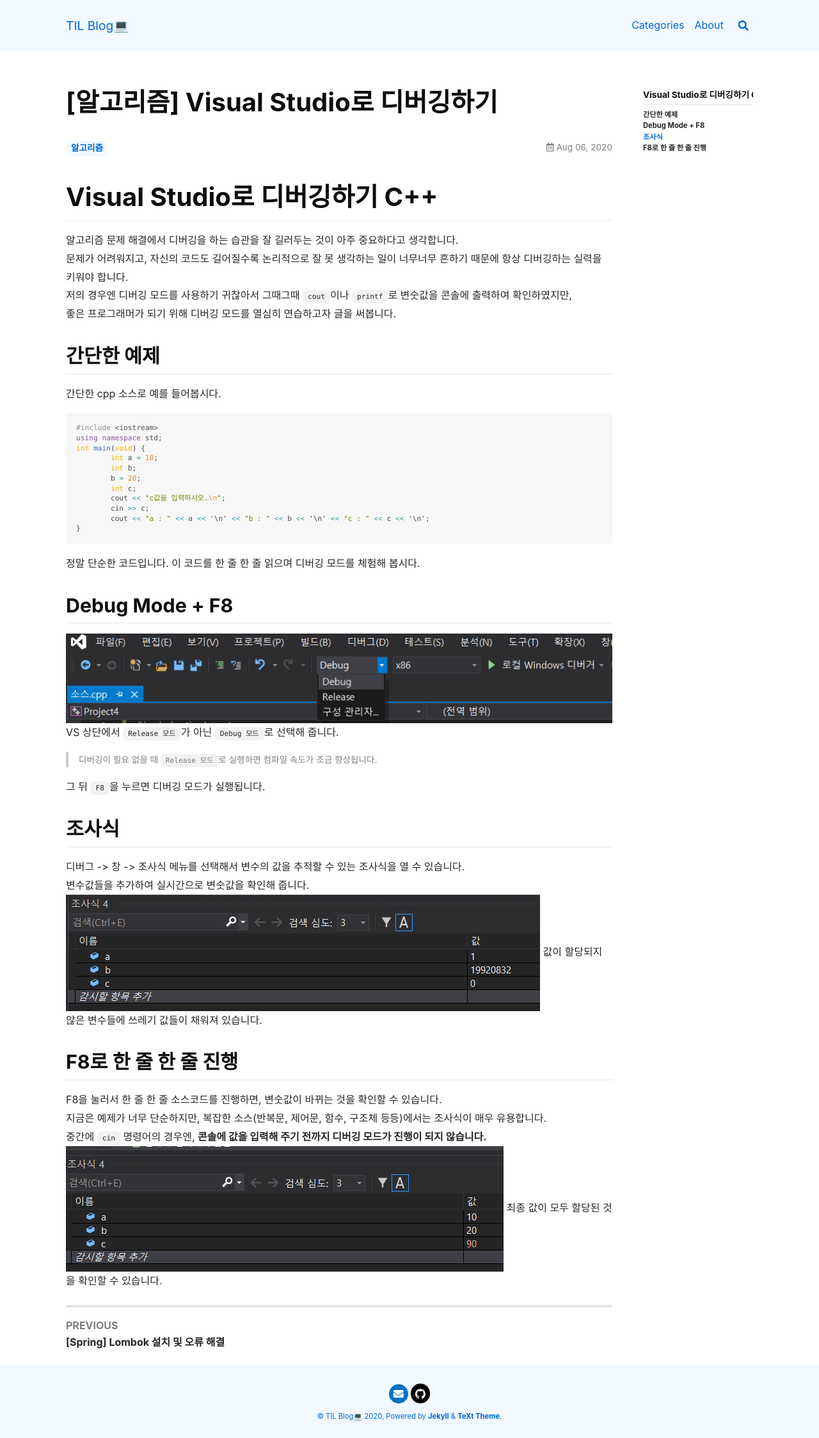
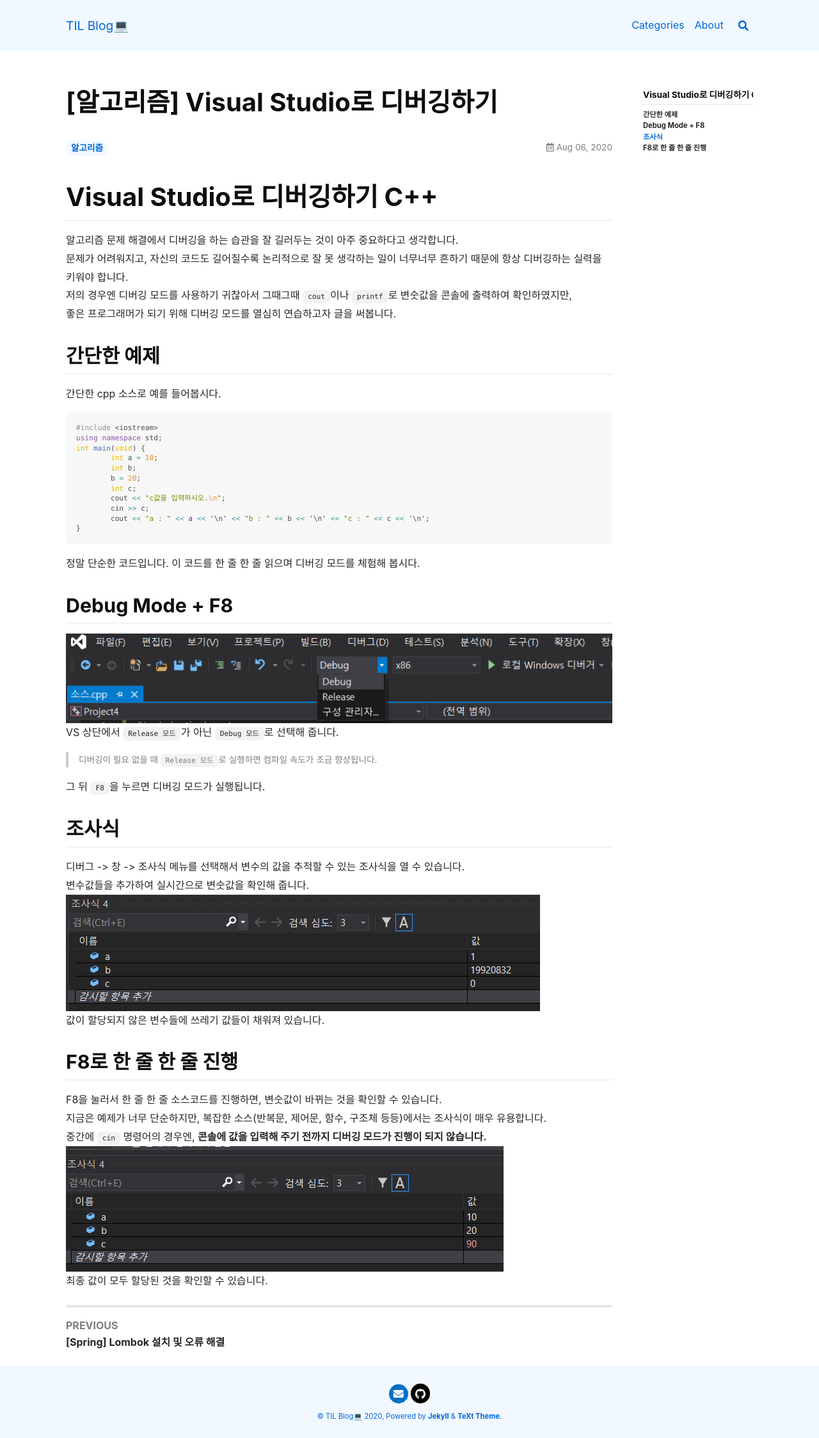
Before and after one commit to vividswan/vividswan.github.io, a Jekyll site: the page built from _posts/알고리즘/2020-08-06-[알고리즘]Visual Studio로 디버깅하기.md, in a window 1280 px wide. Shown: the whole page at 64% size. Built offline with Jekyll 4.4.1, drawn with Linux system fonts in a browser that asks for light colours; nearby versions of some CDN libraries; comment, search, counter and statistics services are not loaded.

Commit message:
Update 2020-08-06-[알고리즘]Visual Studio로 디버깅하기.md

```diff
--- a/_posts/알고리즘/2020-08-06-[알고리즘]Visual Studio로 디버깅하기.md
+++ b/_posts/알고리즘/2020-08-06-[알고리즘]Visual Studio로 디버깅하기.md
@@ -37,7 +37,7 @@
 
 ## Debug Mode + F8
 
-![1](/assets/images/200806-1.png)
+![1](/assets/images/200806-1.png)<br>
 VS 상단에서 `Release 모드`가 아닌 `Debug 모드`로 선택해 줍니다.<br>
 
 > 디버깅이 필요 없을 때 `Release 모드`로 실행하면 컴파일 속도가 조금 향상됩니다.<br>
@@ -48,7 +48,7 @@
 
 디버그 -> 창 -> 조사식 메뉴를 선택해서 변수의 값을 추적할 수 있는 조사식을 열 수 있습니다.<br>
 변수값들을 추가하여 실시간으로 변숫값을 확인해 줍니다.<br>
-![2](/assets/images/200806-2.png)
+![2](/assets/images/200806-2.png)<br>
 값이 할당되지 않은 변수들에 쓰레기 값들이 채워져 있습니다.
 
 ## F8로 한 줄 한 줄 진행
@@ -56,5 +56,5 @@
 F8을 눌러서 한 줄 한 줄 소스코드를 진행하면, 변숫값이 바뀌는 것을 확인할 수 있습니다.<br>
 지금은 예제가 너무 단순하지만, 복잡한 소스(반복문, 제어문, 함수, 구조체 등등)에서는 조사식이 매우 유용합니다.<br>
 중간에 `cin` 명령어의 경우엔, **콘솔에 값을 입력해 주기 전까지 디버깅 모드가 진행이 되지 않습니다.**<br>
-![3](/assets/images/200806-3.png)
+![3](/assets/images/200806-3.png)<br>
 최종 값이 모두 할당된 것을 확인할 수 있습니다.
```
